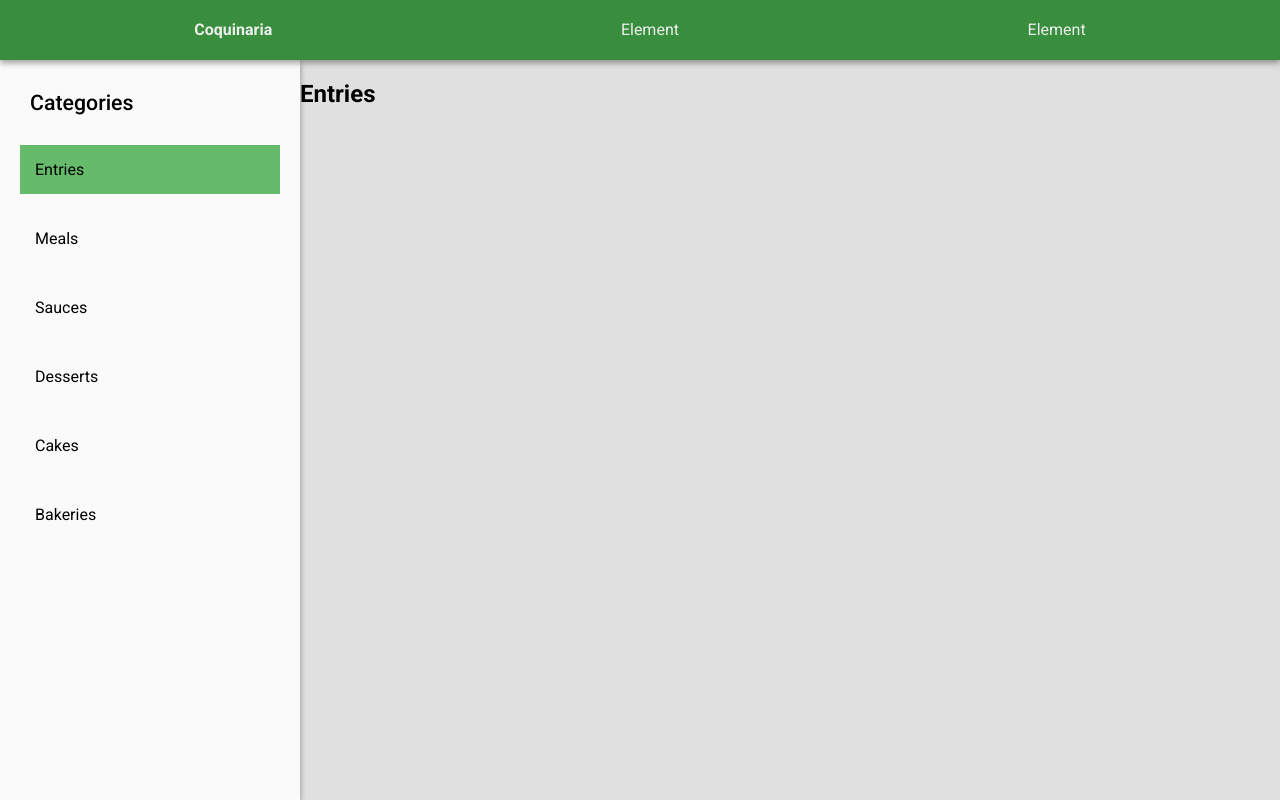
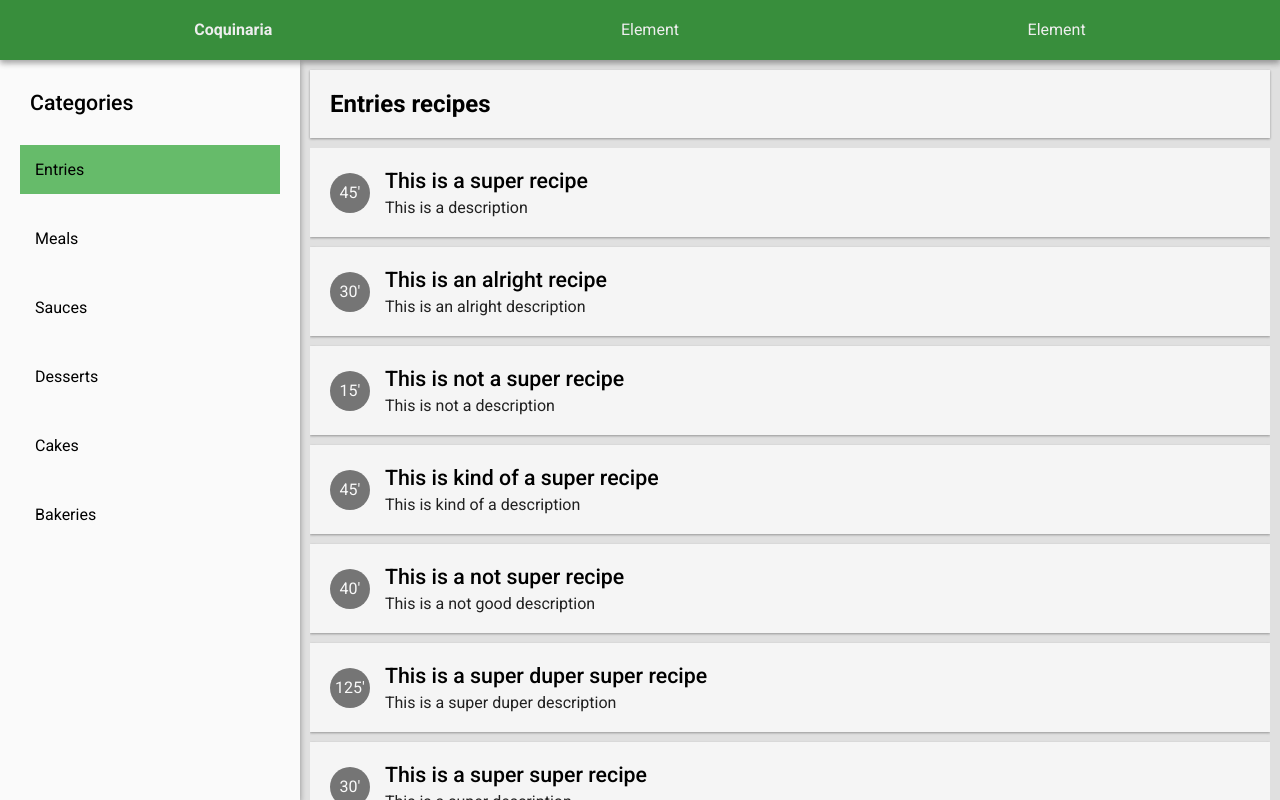
Before and after one commit to aHugues/coquinaria-frontend, a Vue app: page / in a window 1280 px wide. Both pictures are taken after a click on the element "Entries". Built offline with nearby package versions, Linux system fonts and the light colour scheme; some icons are missing.

Commit message:
Add basic layout for recipes cards

```diff
--- a/src/components/MainPage.vue
+++ b/src/components/MainPage.vue
@@ -7,7 +7,7 @@
               </vertical-nav-bar>
             </div>
             <div class="recipes-category-wrapper" :class="{'full-page': verticalNavbarClosed}">
-              <recipes-list :category="category"></recipes-list>
+              <recipes-list :category="category" :recipes="recipes"></recipes-list>
             </div>
           <!-- </div> -->
         </div>
@@ -35,6 +35,16 @@ const categoriesList = [
   'Cakes',
   'Bakeries',
 ];
+const recipesList = [
+  { name: 'This is a super recipe', duration: 45, description: 'This is a description' },
+  { name: 'This is an alright recipe', duration: 30, description: 'This is an alright description' },
+  { name: 'This is not a super recipe', duration: 15, description: 'This is not a description' },
+  { name: 'This is kind of a super recipe', duration: 45, description: 'This is kind of a description' },
+  { name: 'This is a not super recipe', duration: 40, description: 'This is a not good description' },
+  { name: 'This is a super duper super recipe', duration: 125, description: 'This is a super duper description' },
+  { name: 'This is a super super recipe', duration: 30, description: 'This is a super description' },
+  { name: 'This is a super nice recipe', duration: 9, description: 'This is a nice description' },
+];
 const imagesList = categoriesList.map(category => `/img/categories/${category.toLowerCase()}.png`);
 
 const getCategories = () => ({
@@ -42,6 +52,7 @@ const getCategories = () => ({
   images: imagesList,
   category: '',
   verticalNavbarClosed: false,
+  recipes: recipesList,
 });
 
 function onOpenCategory(category) {
--- a/src/components/Recipe/RecipesList.vue
+++ b/src/components/Recipe/RecipesList.vue
@@ -1,8 +1,23 @@
 <template>
   <div class="recipes-list-wrapper">
-    <h2 class="recipes-list-title">
-      {{ category }}
+    <h2 class="recipes-list-title card">
+      {{ category }} recipes
     </h2>
+    <div class="recipes-list">
+      <div class="card recipe" v-for="(recipe, index) in recipes" :key="index">
+        <div class="recipe-time">
+          <div class="circle">
+            {{ recipe.duration }}'
+            </div>
+        </div>
+        <div class="recipe-title">
+          {{ recipe.name }}
+        </div>
+        <div class="recipe-description">
+          {{ recipe.description }}
+        </div>
+      </div>
+    </div>
   </div>
 </template>
 
@@ -18,7 +33,61 @@ export default {
 
 <style lang="scss" scoped>
 .recipes-list-wrapper {
+  padding: 10px;
+}
+
+.recipes-list-title {
+  margin: 0;
+  margin-bottom: 10px;
+  font-weight: 600;
+}
+
+.circle {
+  width: 40px;
+  height: 40px;
+  border-radius: 50%;
+  background-color: #757575;
+  line-height: 40px;
+  text-align: center;
+  color: #FAFAFA;
+
+}
+
+.recipe {
+  display: grid;
+  grid-template-columns: 50px auto;
+  row-gap: 5px;
+  column-gap: 5px;
+  align-items: center;
+}
+
+.recipe-title {
+  font-size: 16pt;
+  font-weight: 500;
+  box-sizing: border-box;
+}
+
+.recipe-time {
+  grid-row: 1 / span 2;
+}
+
+.recipe-description {
+  grid-column-start: 2;
+  color: #212121;
+}
+
+.recipes-list {
   overflow: auto;
+  display: grid;
+  grid-template-columns: auto;
+  row-gap: 10px;
+}
+
+.card {
+  padding: 20px;
+  background-color: #F5F5F5;
+  box-sizing: border-box;
+  box-shadow: 0 1px 3px rgba(0,0,0,0.12), 0 1px 2px rgba(0,0,0,0.24);
 }
 
 </style>
```
